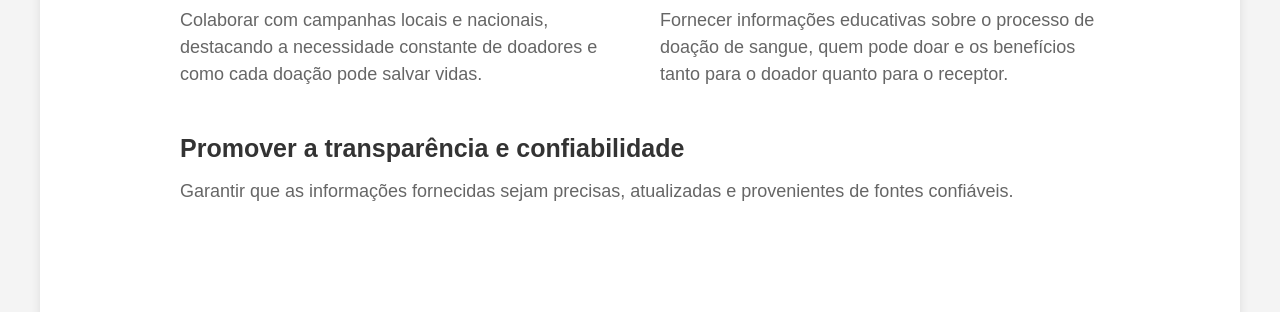
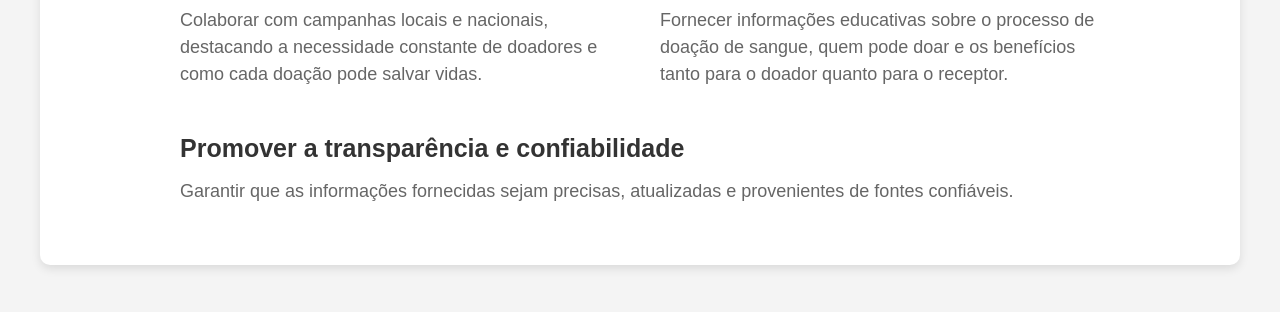
Before and after one commit to Muraups/Project_extension, a plain HTML site: page tst/objetivo.html in a window 1280 px wide. Shown: the part 476-788 px from the top of the page. Drawn offline with Linux system fonts and the light colour scheme.

Commit message:
responsividade

```diff
--- a/tst/Style/objetivo.css
+++ b/tst/Style/objetivo.css
@@ -42,6 +42,7 @@ body {
     height: 100vh; /* Mantém o body ocupando toda a altura da tela */
     overflow-x: hidden; /* Impede a rolagem horizontal */
     margin: 0 auto; /* Centraliza o conteúdo */
+    height: fit-content;
 }
 
 .conteudo h1 {
--- a/tst/Style/style.css
+++ b/tst/Style/style.css
@@ -121,6 +121,7 @@ header {
     height: 100vh; /* Mantém o body ocupando toda a altura da tela */
     overflow-x: hidden; /* Impede a rolagem horizontal */
     margin: 0 auto; /* Centraliza o conteúdo */
+    height: fit-content;
 }
 
 .conteudo h1 {
```
